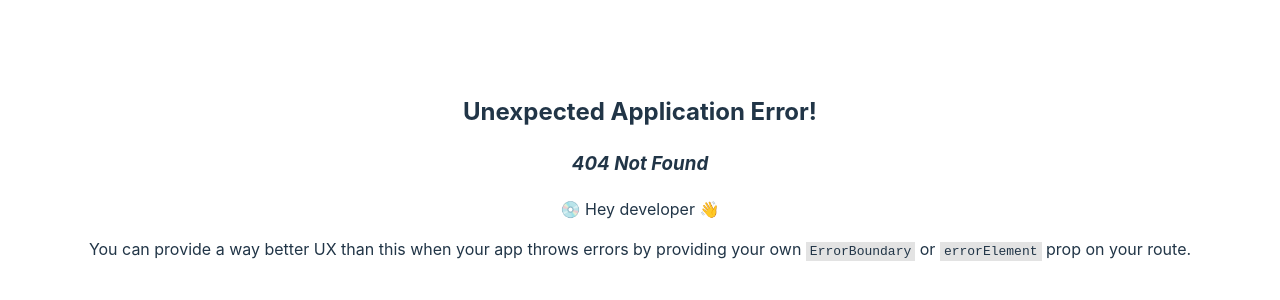
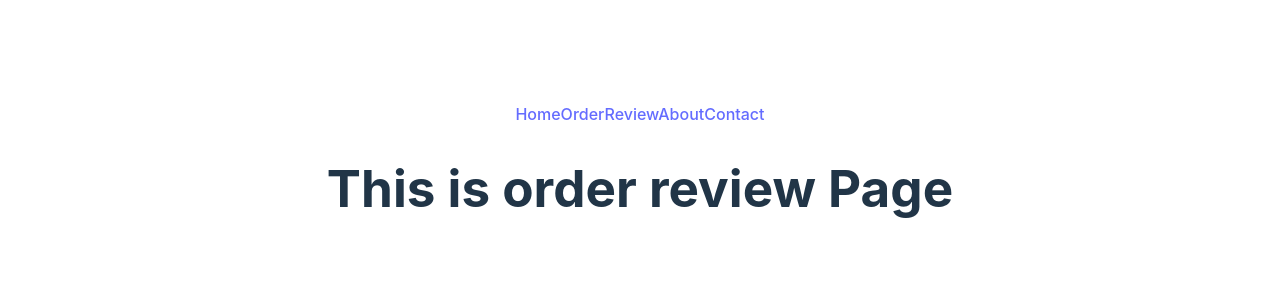
Before and after one commit to rahathasanDev/banglar-tshirts-with-reactrouter, a React (Vite) app: page /review in a window 1280 px wide. Before the commit this address had no page. Shown: the part 224-524 px from the top of the page. Built offline with nearby package versions, Linux system fonts and the light colour scheme.

Commit message:
added main,reviewjsx file

```diff
--- a/src/Components/Header.jsx
+++ b/src/Components/Header.jsx
@@ -1,10 +1,15 @@
 import React from 'react';
+import { Link } from 'react-router-dom';
 
 const Header = () => {
   return (
-    <div>
-      <h2>This is Header Page</h2>
-    </div>
+
+    <nav>
+      <Link to="/">Home</Link>
+      <Link to="/review">OrderReview</Link>
+      <Link to="/about">About</Link>
+      <Link to="/contact">Contact</Link>
+    </nav>
   );
 };
 
--- /dev/null
+++ b/src/Components/Main.jsx
@@ -0,0 +1,14 @@
+import React from 'react';
+import Header from './Header';
+import { Outlet } from 'react-router-dom';
+
+const Main = () => {
+  return (
+    <div>
+      <Header></Header>
+      <Outlet></Outlet>
+    </div>
+  );
+};
+
+export default Main;
--- /dev/null
+++ b/src/Components/OrderReview.jsx
@@ -0,0 +1,11 @@
+import React from 'react';
+
+const OrderReview = () => {
+  return (
+    <div>
+      <h1>This is order review Page</h1>
+    </div>
+  );
+};
+
+export default OrderReview;
```
Also changed, not shown: src/main.jsx (+14 -1 lines).
